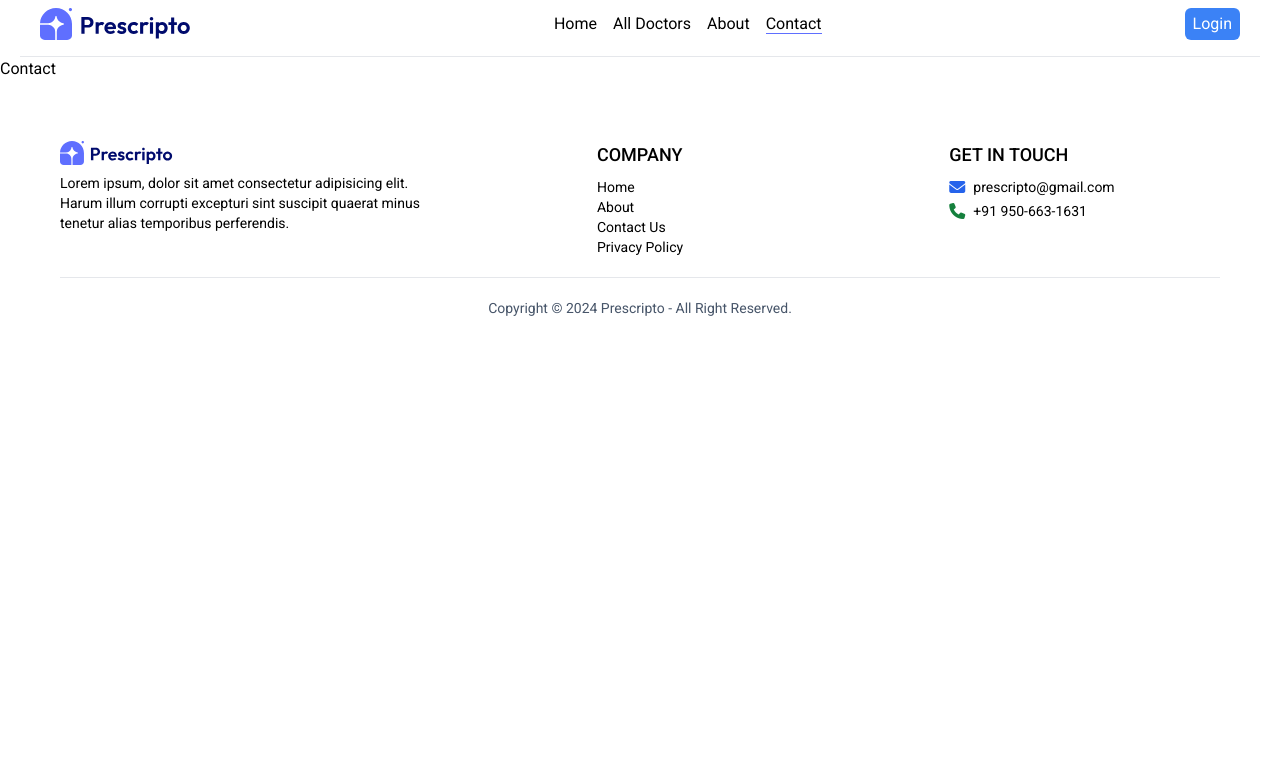
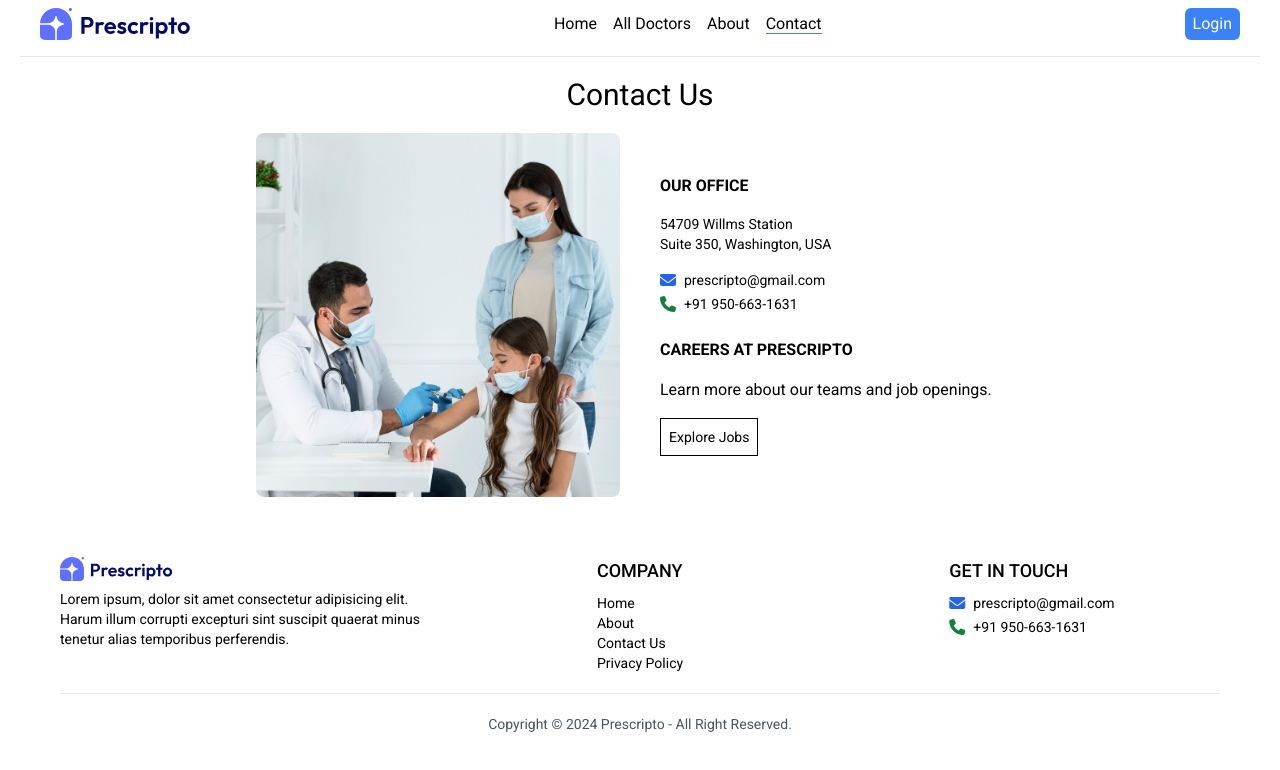
Before and after one commit to lekhu2816/Appointment-Booking, a React (Vite) app in the folder frontend/: page /contact in a window 1280 px wide. Shown: the top 770 px of the page. Built offline with nearby package versions, Linux system fonts and the light colour scheme.

Commit message:
Added contact page

```diff
--- a/frontend/src/pages/About.jsx
+++ b/frontend/src/pages/About.jsx
@@ -1,47 +1,79 @@
-import React from 'react'
-import {assets} from '../assets/assets'
+import React from "react";
+import { assets } from "../assets/assets";
 
 const About = () => {
   return (
-    <div className='mx-10 tablet:mx-5 mobile:mx-2 '>
-        <h1 className='py-2 text-3xl font-normal text-center'>About Us</h1>
+    <div className="mx-10 tablet:mx-5 mobile:mx-2 ">
+      <h1 className="my-5 text-3xl font-normal text-center">About Us</h1>
 
       {/*section top  */}
 
-        <div className='flex  tablet: flex-col mobile:flex-col'>
-          <div className='w-1/4 tablet:flex tablet:justify-center tablet:items-center tablet:w-full mobile:w-full '>
-          <img className='w-full ' src={assets.about_image} alt="image" />
+      <div className="flex  tablet:flex-col mobile:flex-col">
+        {/* section-top-left */}
+
+        <div className="w-1/4 tablet:flex tablet:justify-center tablet:items-center tablet:w-full mobile:w-full ">
+          <img className="w-full rounded-lg" src={assets.about_image} alt="image" />
         </div>
-          <div className='px-5 w-3/4  flex flex-col gap-4 justify-center tablet:w-full tablet:py-5 tablet:px-0 mobile:w-full mobile:px-2 mobile:py-5'>
-               <p className='text-sm text-slate-700'>Welcome to Prescripto, your trusted partner in managing your healthcare needs conveniently and efficiently. At Prescripto, we understand the challenges individuals face when it comes to scheduling doctor appointments and managing their health records.</p>
-               <p className='text-sm text-slate-700'>Prescripto is committed to excellence in healthcare technology. We continuously strive to enhance our platform, integrating the latest advancements to improve user experience and deliver superior service. Whether you're booking your first appointment or managing ongoing care, Prescripto is here to support you every step of the way.</p>
-               <p className='font-bold'>Our Vision</p>
-               <p className='text-sm text-slate-700'>Our vision at Prescripto is to create a seamless healthcare experience for every user. We aim to bridge the gap between patients and healthcare providers, making it easier for you to access the care you need, when you need it.</p>
+
+        {/* section-top-right */}
+
+        <div className="px-10 w-3/4  flex flex-col gap-4 justify-center tablet:w-full tablet:py-5 tablet:px-0 mobile:w-full mobile:px-2 mobile:py-5">
+          <p className="text-sm text-slate-700">
+            Welcome to Prescripto, your trusted partner in managing your
+            healthcare needs conveniently and efficiently. At Prescripto, we
+            understand the challenges individuals face when it comes to
+            scheduling doctor appointments and managing their health records.
+          </p>
+          <p className="text-sm text-slate-700">
+            Prescripto is committed to excellence in healthcare technology. We
+            continuously strive to enhance our platform, integrating the latest
+            advancements to improve user experience and deliver superior
+            service. Whether you're booking your first appointment or managing
+            ongoing care, Prescripto is here to support you every step of the
+            way.
+          </p>
+          <p className="font-bold">Our Vision</p>
+          <p className="text-sm text-slate-700">
+            Our vision at Prescripto is to create a seamless healthcare
+            experience for every user. We aim to bridge the gap between patients
+            and healthcare providers, making it easier for you to access the
+            care you need, when you need it.
+          </p>
         </div>
       </div>
 
       {/*Section bottom */}
 
       <div>
-           <h2 className= 'my-5 text-lg font-medium text-slate-600'>Why <span className='text-black'>Choose Us</span></h2>
-           <div className='flex mobile:flex-col'>
-            <div className='p-10 border border-black tablet:p-5 mobile:p-5'>
-              <h2 className='text-[16px] font-medium my-2 '>Efficiency:</h2>
-              <p className='text-sm text-slate-700'>Streamlined appointment scheduling that fits into your busy lifestyle.</p>
+        <h2 className="my-5 text-lg font-medium text-slate-600">
+          Why <span className="text-black">Choose Us</span>
+        </h2>
+        <div className="flex mobile:flex-col">
+          <div className="p-10 border border-black tablet:p-5 mobile:p-5">
+            <h2 className="text-[16px] font-medium my-2 ">Efficiency:</h2>
+            <p className="text-sm text-slate-700">
+              Streamlined appointment scheduling that fits into your busy
+              lifestyle.
+            </p>
           </div>
-            <div className='p-10 border border-black tablet:p-5 mobile:p-5 '>
-              <h2 className='text-[16px] font-medium my-2'>Convenience:</h2>
-              <p className='text-sm text-slate-700'>Access to a network of trusted healthcare professionals in your area.</p>
+          <div className="p-10 border border-black tablet:p-5 mobile:p-5 ">
+            <h2 className="text-[16px] font-medium my-2">Convenience:</h2>
+            <p className="text-sm text-slate-700">
+              Access to a network of trusted healthcare professionals in your
+              area.
+            </p>
           </div>
-            <div className='p-10  border border-black tablet:p-5  mobile:p-5 '>
-              <h2 className='text-[16px] font-medium my-2'> Personalization:</h2>
-              <p className='text-sm text-slate-700'>Tailored recommendations and reminders to help you stay on top of your health.</p>
+          <div className="p-10  border border-black tablet:p-5  mobile:p-5 ">
+            <h2 className="text-[16px] font-medium my-2"> Personalization:</h2>
+            <p className="text-sm text-slate-700">
+              Tailored recommendations and reminders to help you stay on top of
+              your health.
+            </p>
           </div>
         </div>
       </div>
+    </div>
+  );
+};
 
-    </div>
-  )
-}
-
-export default About
+export default About;
--- a/frontend/src/pages/Contact.jsx
+++ b/frontend/src/pages/Contact.jsx
@@ -1,9 +1,56 @@
-import React from 'react'
+import React from "react";
+import { assets } from "../assets/assets";
 
 const Contact = () => {
   return (
-    <div>Contact</div>
-  )
-}
+    <div>
+      <h1 className="my-5 text-3xl font-normal text-center">Contact Us</h1>
 
-export default Contact
+      <div className=" flex justify-center tablet:mx-5 mobile:mx-2">
+        <div className="w-[60%] tablet:w-full mobile:w-full">
+          <div className=" flex gap-10   mobile:mx-2 mobile:flex-col">
+
+            {/* section-left */}
+            <div className="w-1/2  mobile:w-full">
+              <img
+                className="h-full rounded-lg"
+                src={assets.contact_image}
+                alt="image"
+              />
+            </div>
+
+            {/* section - right */}
+
+            <div className="w-1/2 flex flex-col justify-center mobile:w-full ">
+              <div className="flex flex-col gap-4 mobile:items-center ">
+                <h2 className="font-semibold">OUR OFFICE</h2>
+                <p className="text-sm">
+                  54709 Willms Station <br /> Suite 350, Washington, USA
+                </p>
+                <div>
+                <div className="flex items-center gap-2">
+                  <i className="fa-solid fa-envelope text-blue-600"></i>
+                  <p className="text-sm">prescripto@gmail.com</p>
+                </div>
+                <div className="flex items-center gap-2 my-1">
+                  <i className="fa-solid fa-phone text-green-700"></i>
+                  <p className="text-sm">+91 950-663-1631</p>
+                </div>
+                </div>
+              </div>
+
+
+              <div className="mt-5 flex flex-col items-start gap-4  mobile:items-center mobile:text-center">
+                <h1 className="font-semibold">CAREERS AT PRESCRIPTO</h1>
+                <p>Learn more about our teams and job openings.</p>
+                <button className="text-sm border border-black p-2 hover:text-primary hover:border-primary">Explore Jobs</button>
+              </div>
+            </div>
+          </div>
+        </div>
+      </div>
+    </div>
+  );
+};
+
+export default Contact;
```
Lines whose indentation alone changed are shown as unchanged.
